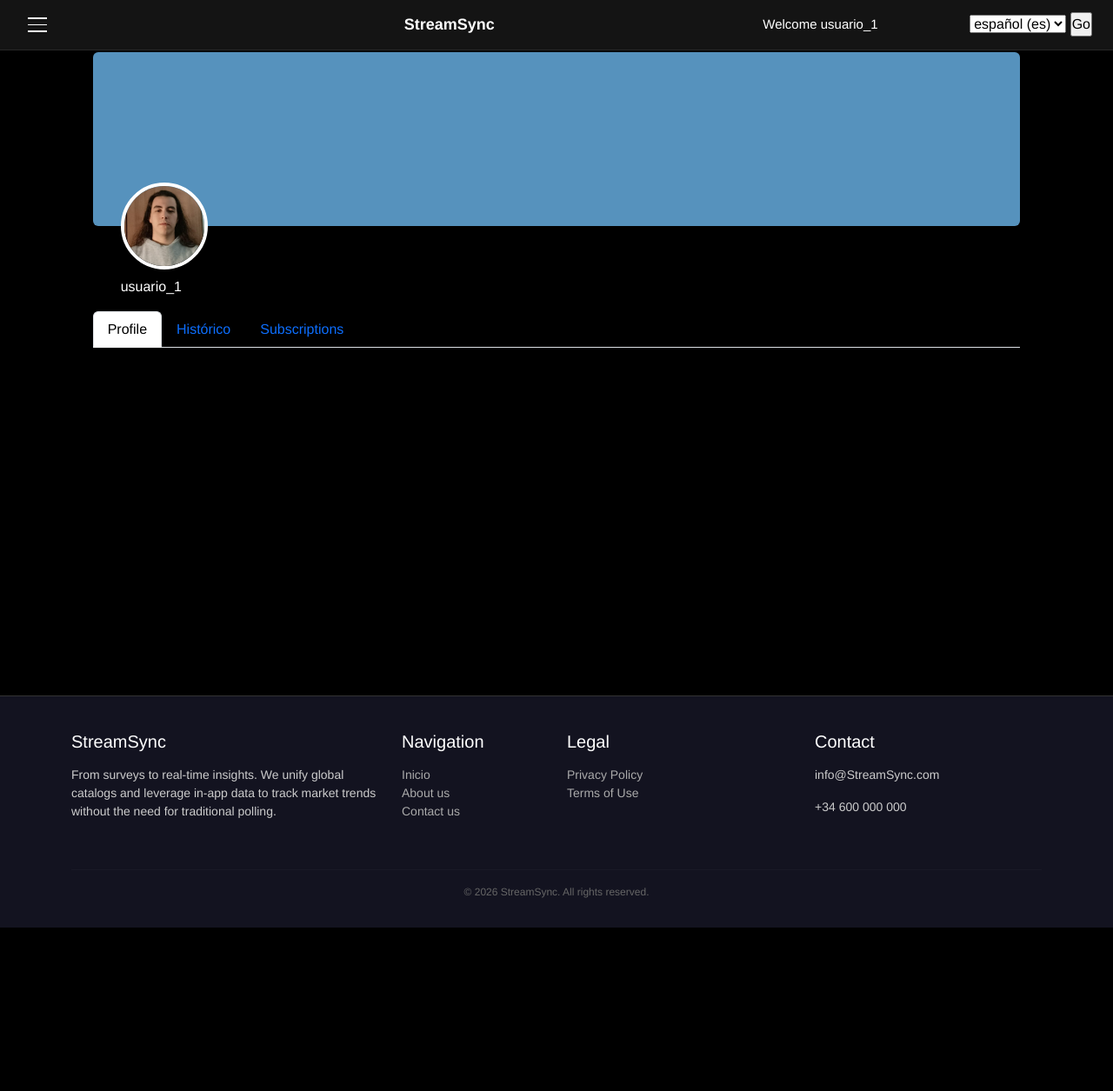
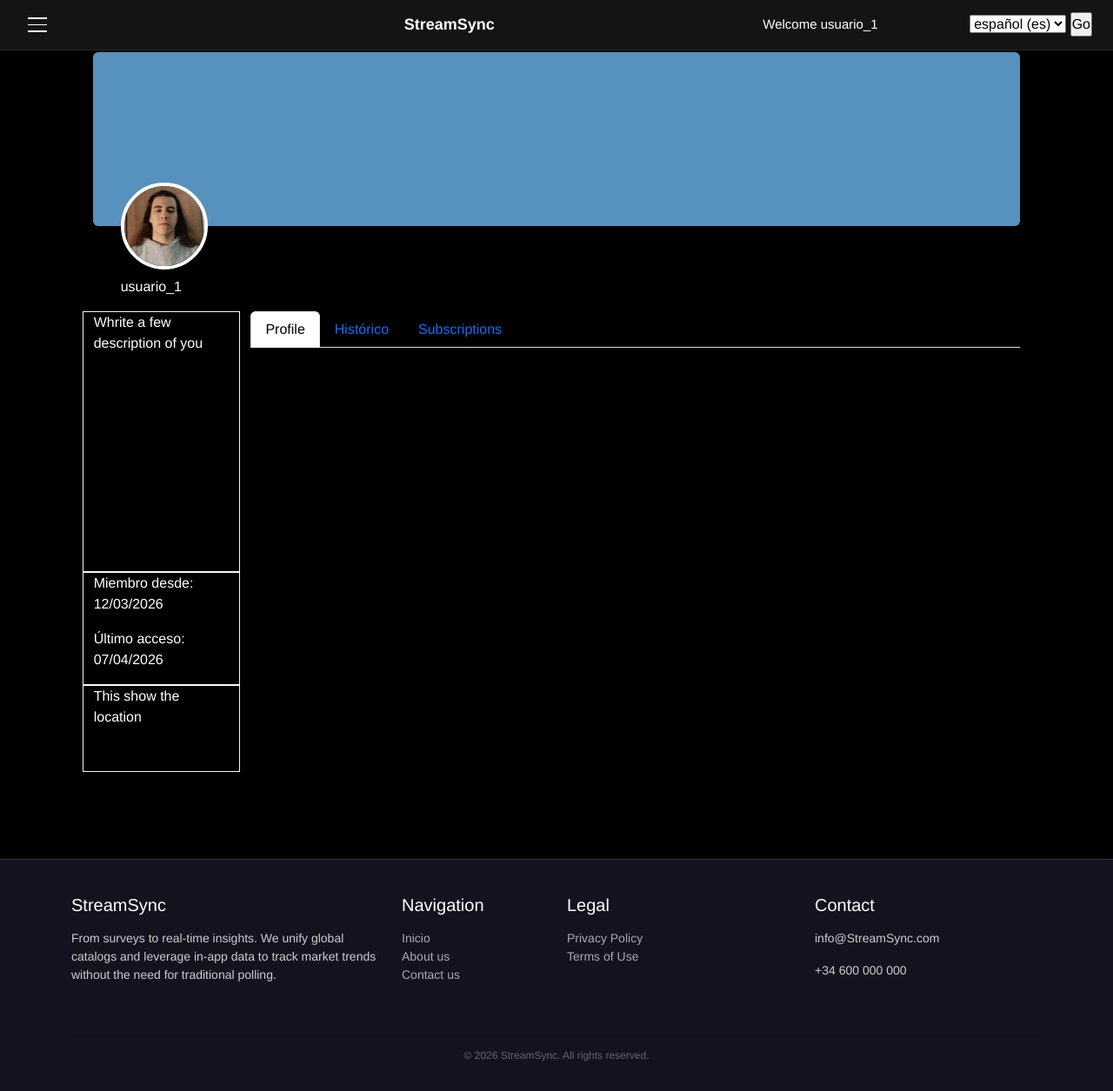
Before and after one commit to Null-Pointers2-0/JoinProject, a Django app: page /user/profile in a window 1280 px wide. Shown: the whole page at 87% size. Before the commit the page ends 1067 px from the top, so only its background shows below. Run offline with Django 4.2, Linux system fonts and the light colour scheme; a user stored in the database is signed in.

Commit message:
feat(user): add column information in user setings

```diff
--- a/Templates/User/user_setting.html
+++ b/Templates/User/user_setting.html
@@ -1,15 +1,31 @@
 {% extends 'Profile/profile.html' %}
-
+{% load static %}
 {% load i18n %}
 {% block extra_css %}
 {{ block.super }}
-<link rel="stylesheet" href="{{ STATIC_URL }}user_settings.css">
+<link rel="stylesheet" href="{% static 'css/user_settings.css' %}">
 {% endblock %}
 {% block content_user_setings %}
     <div class="row">
-        <div class="col-md-12">
+
+        <div class="col-md-2">
+            <div class="row row-description">
+                <p>Whrite a few description of you</p>
+            </div>
+            <div class="row row-stats">
+                <p>Miembro desde: {{ user.date_joined|date:"d/m/Y" }}</p>
+                <p>Último acceso: {{ user.last_login|date:"d/m/Y" }}</p>
+            </div>
+            <div class="row row-location">
+                <p>This show the location</p>
+            </div>
+
+        </div>
+
+        <div class="col-md-10">
             {% block user_content %}
             {% endblock %}
         </div>
     </div>
+
 {% endblock %}
```
Also changed, not shown: static/css/user_settings.css (line endings or trailing spaces).
